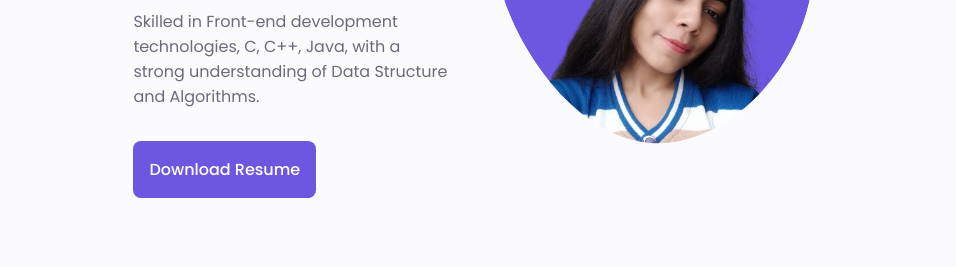
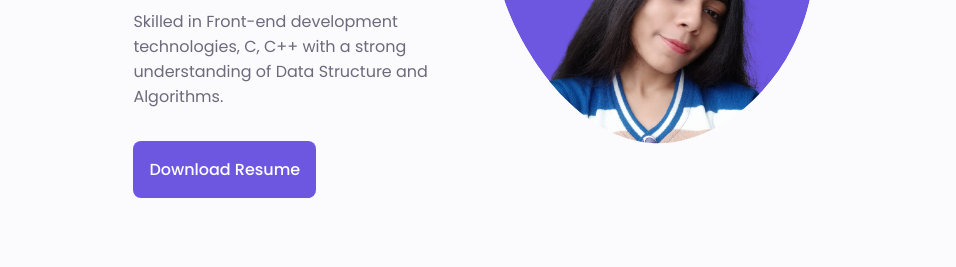
Before and after one commit to jahansamreen/jahansamreen.github.io, a plain HTML site: page index.html in a window 1280 px wide. Shown: the part 410-677 px from the top of the page, 199-1155 px from the left. Drawn offline with Linux system fonts and the light colour scheme.

Commit message:
intro updated

```diff
--- a/index.html
+++ b/index.html
@@ -116,7 +116,7 @@
                     <div class="home-data">
                         <h1 class="home-data-title">Hi, I'am Samreen</h1>
                         <h3 class="home-data-subtitle">Full-Stack Developer</h3>
-                        <p class="home-data-description">Skilled in Front-end development technologies, C, C++, Java, with a strong understanding of Data Structure and Algorithms.</p>
+                        <p class="home-data-description">Skilled in Front-end development technologies, C, C++ with a strong understanding of Data Structure and Algorithms.</p>
                         <a href="pdf/resume.pdf" target="_blank" class="button button-flex">
                             Download Resume
                         </a>
```
